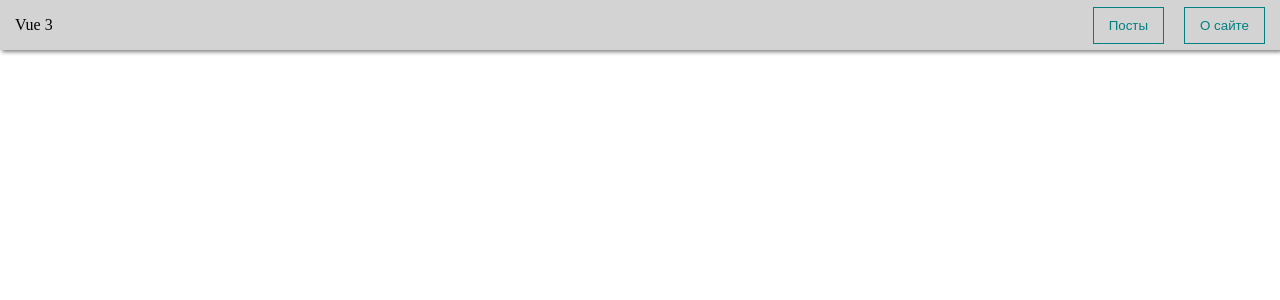
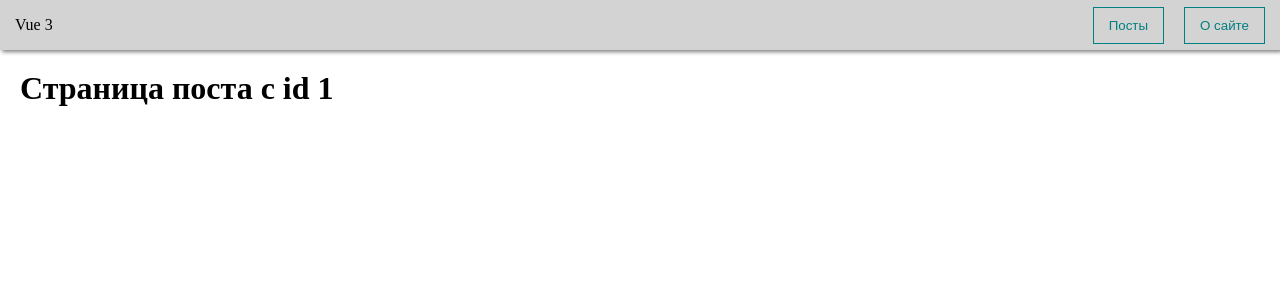
Before and after one commit to leonraz58/vue-posts, a Vue app: page /posts/1 in a window 1280 px wide. Before the commit this address had no page. Shown: the top 300 px of the page. Built offline with nearby package versions, Linux system fonts and the light colour scheme.

Commit message:
dynamic routing

```diff
--- a/src/components/PostItem.vue
+++ b/src/components/PostItem.vue
@@ -6,6 +6,7 @@
       <div><strong>Описание: </strong> {{ post.body }}</div>
     </div>
     <div class="post__btns">
+      <my-button @click="$router.push(`/posts/${post.id}`)">Открыть</my-button>
       <my-button @click="$emit('remove', post)">Удалить</my-button>
     </div>
   </div>
@@ -35,4 +36,8 @@
   align-items: center;
   justify-content: space-between;
 }
+
+.post__btns {
+  display: flex;
+}
 </style>
--- /dev/null
+++ b/src/pages/PostIdPage.vue
@@ -0,0 +1,15 @@
+<template>
+  <div>
+    <h1>Страница поста с id {{ $route.params.id }}</h1>
+  </div>
+</template>
+
+<script>
+export default {
+
+}
+</script>
+
+<style lang="scss" scoped>
+
+</style>
--- a/src/router/router.js
+++ b/src/router/router.js
@@ -2,6 +2,7 @@
 import {createRouter, createWebHistory} from "vue-router";
 import PostsPage from "@/pages/PostsPage.vue";
 import About from "@/pages/About.vue";
+import PostIdPage from "@/pages/PostIdPage.vue";
 
 const routes = [
     {
@@ -15,6 +16,10 @@
     {
         path: '/about',
         component: About
+    },
+    {
+        path: '/posts/:id',
+        component: PostIdPage
     }
 ]
 
```
